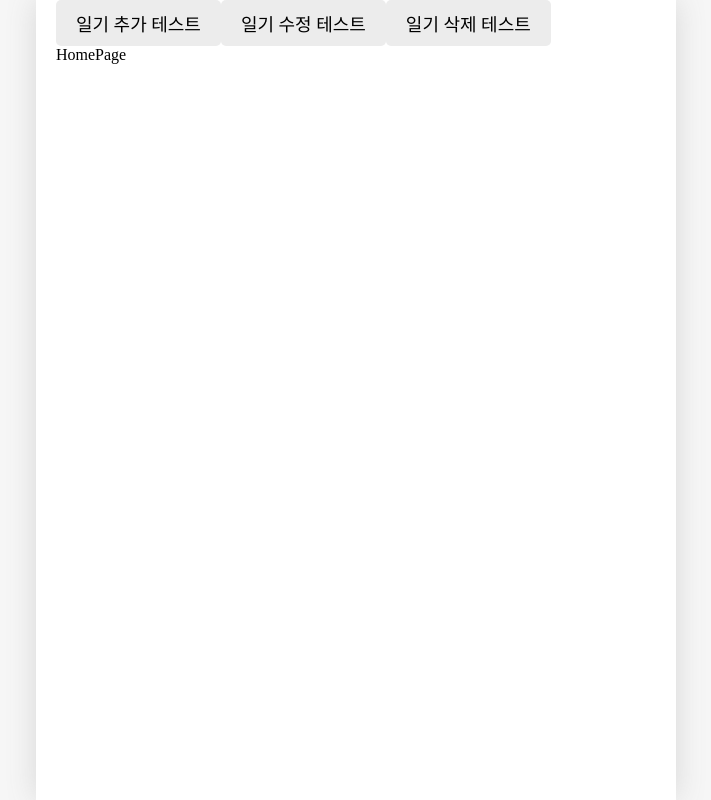
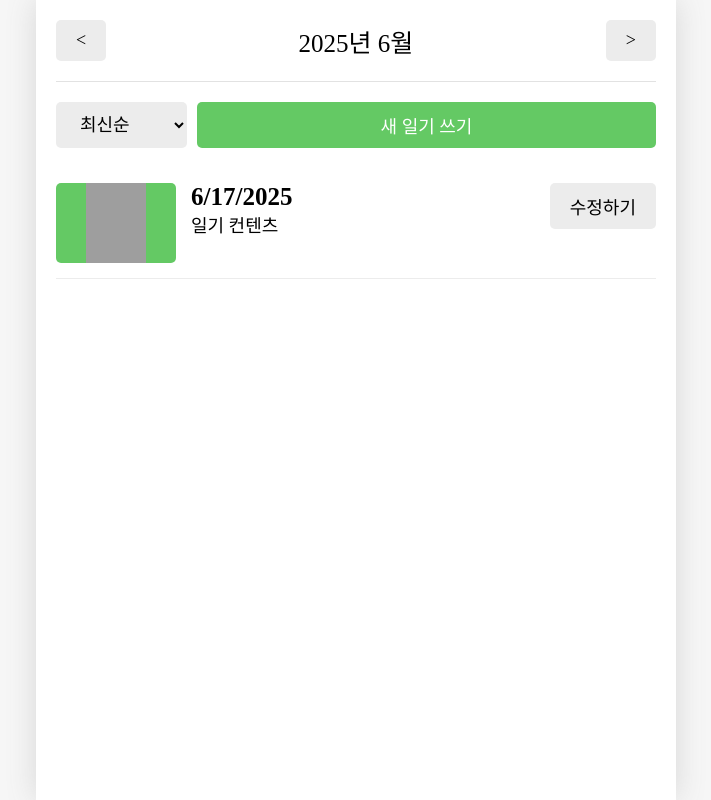
Before and after one commit to Jayden6849/react-study, a React (Vite) app in the folder section12/: page / in a window 1280 px wide. Shown: the whole page, without its empty margins (284-995 px from the left). Built offline with nearby package versions, Linux system fonts and the light colour scheme; grey boxes are pictures that could not be loaded; a web font is replaced by a local one.

Commit message:
[Jayden] feat: 일기장 본문 레이아웃 작성

```diff
--- a/section12/src/App.jsx
+++ b/section12/src/App.jsx
@@ -94,10 +94,6 @@
 
   return (
     <>
-    <Button text="일기 추가 테스트" onClick={()=>{onCreate(new Date().getTime(), 1, "HELLO")}} />
-    <Button text="일기 수정 테스트" onClick={()=>{onUpdate(1, new Date().getTime(), 3, "수정된 일기입니다.")}} />
-    <Button text="일기 삭제 테스트" onClick={()=>{onDelete(1)}} />
-
     <DiaryStateContext.Provider value={data}>
       <DiaryDispatchContext.Provider value={{ onCreate, onUpdate, onDelete }}>
         <Routes>
--- /dev/null
+++ b/section12/src/components/DiaryItem.css
@@ -0,0 +1,54 @@
+.DiaryItem {
+    display: flex;
+    gap: 15px;
+    justify-content: space-between;
+    padding: 15px 0px;
+    border-bottom: 1px solid rgb(236, 236, 236);
+}
+
+.DiaryItem .img_section {
+    min-width: 120px;
+    height: 80px;
+    display: flex;
+    justify-content: center;
+    cursor: pointer;
+    border-radius: 5px;
+}
+
+.DiaryItem .img_section > img {
+    width: 50%;
+}
+
+.DiaryItem .img_section_1 {
+    background-color: rgb(100, 201, 100);
+}
+.DiaryItem .img_section_2 {
+    background-color: rgb(157, 215, 114);
+}
+.DiaryItem .img_section_3 {
+    background-color: rgb(253, 206, 23);
+}
+.DiaryItem .img_section_4 {
+    background-color: rgb(253, 132, 70);
+}
+.DiaryItem .img_section_5 {
+    background-color: rgb(253, 86, 95);
+}
+
+.DiaryItem .info_section {
+    flex: 1;
+    cursor: pointer;
+}
+
+.DiaryItem .info_section .created_date {
+    font-weight: bold;
+    font-size: 25px;
+}
+
+.DiaryItem .info_section .content {
+    font-size: 18px;
+}
+
+.DiaryItem .btn_section {
+    min-width: 70px;
+}
--- /dev/null
+++ b/section12/src/components/DiaryItem.jsx
@@ -0,0 +1,22 @@
+import './DiaryItem.css';
+import { getEmotionImage } from "../util/get-emotion-image";
+import Button from './Button';
+
+const DiaryItem = () => {
+    const emotionId = 1;
+
+    return (
+        <div className="DiaryItem">
+            <div className={`img_section img_section_${emotionId}`}>
+                <img src={getEmotionImage(1)} />
+            </div>
+            <div className="info_section">
+                <div className="created_date">{new Date().toLocaleDateString()}</div>
+                <div className="content">일기 컨텐츠</div>
+            </div>
+            <div classname="btn_section"><Button text="수정하기" /></div>
+        </div>
+    );
+};
+
+export default DiaryItem;
--- /dev/null
+++ b/section12/src/components/DiaryList.css
@@ -0,0 +1,18 @@
+.DiaryList .menuBar {
+    margin: 20px 0px;
+    display: flex;
+    gap: 10px;
+}
+
+.DiaryList .menuBar select {
+    background-color: rgb(236, 236, 236);
+    border: none;
+    border-radius: 5px;
+    padding: 10px 20px;
+    font-size: 18px;
+    cursor: pointer;
+}
+
+.DiaryList .menuBar button {
+    flex: 1;
+}
--- /dev/null
+++ b/section12/src/components/DiaryList.jsx
@@ -0,0 +1,22 @@
+import './DiaryList.css';
+import Button from './Button';
+import DiaryItem from './DiaryItem';
+
+const DiaryList = () => {
+    return (
+        <div className="DiaryList">
+            <div className="menuBar">
+                <select>
+                    <option value={"latest"}>최신순</option>
+                    <option value={"oldest"}>오래된 순</option>
+                </select>
+                <Button text={"새 일기 쓰기"} type={"POSITIVE"}/>
+            </div>
+            <div className="listWrapper">
+                <DiaryItem />
+            </div>
+        </div>
+    );
+};
+
+export default DiaryList;
--- a/section12/src/pages/Home.jsx
+++ b/section12/src/pages/Home.jsx
@@ -1,4 +1,7 @@
 import { useSearchParams } from "react-router-dom";
+import Header from './../components/Header';
+import Button from './../components/Button';
+import DiaryList from "./../components/DiaryList";
 
 const Home = () => {
     const [params, setParams] = useSearchParams();
@@ -8,7 +11,10 @@
 
     return (
         <div>
-            HomePage
+            <Header title={"2025년 6월"}
+                leftChild={<Button text={"<"} />}
+                rightChild={<Button text={">"} />} />
+            <DiaryList />
         </div>
     );
 };
```
